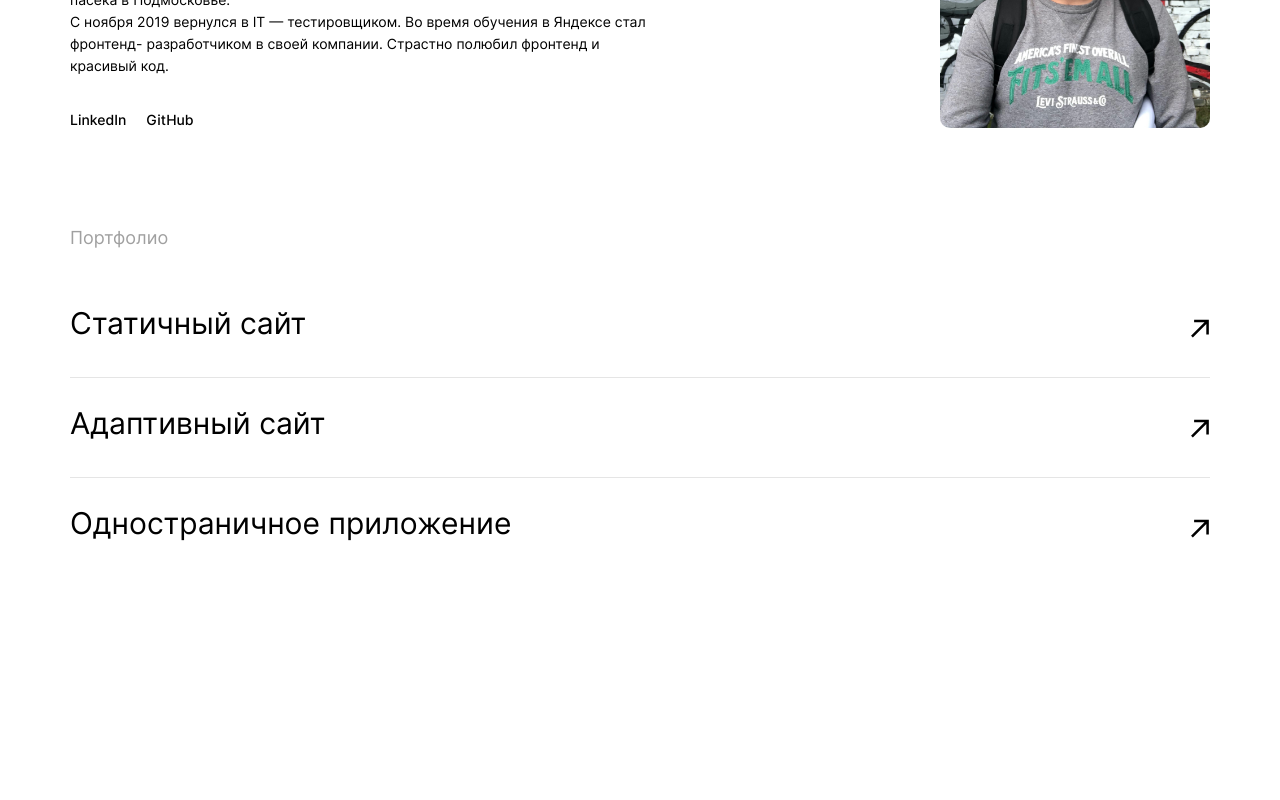
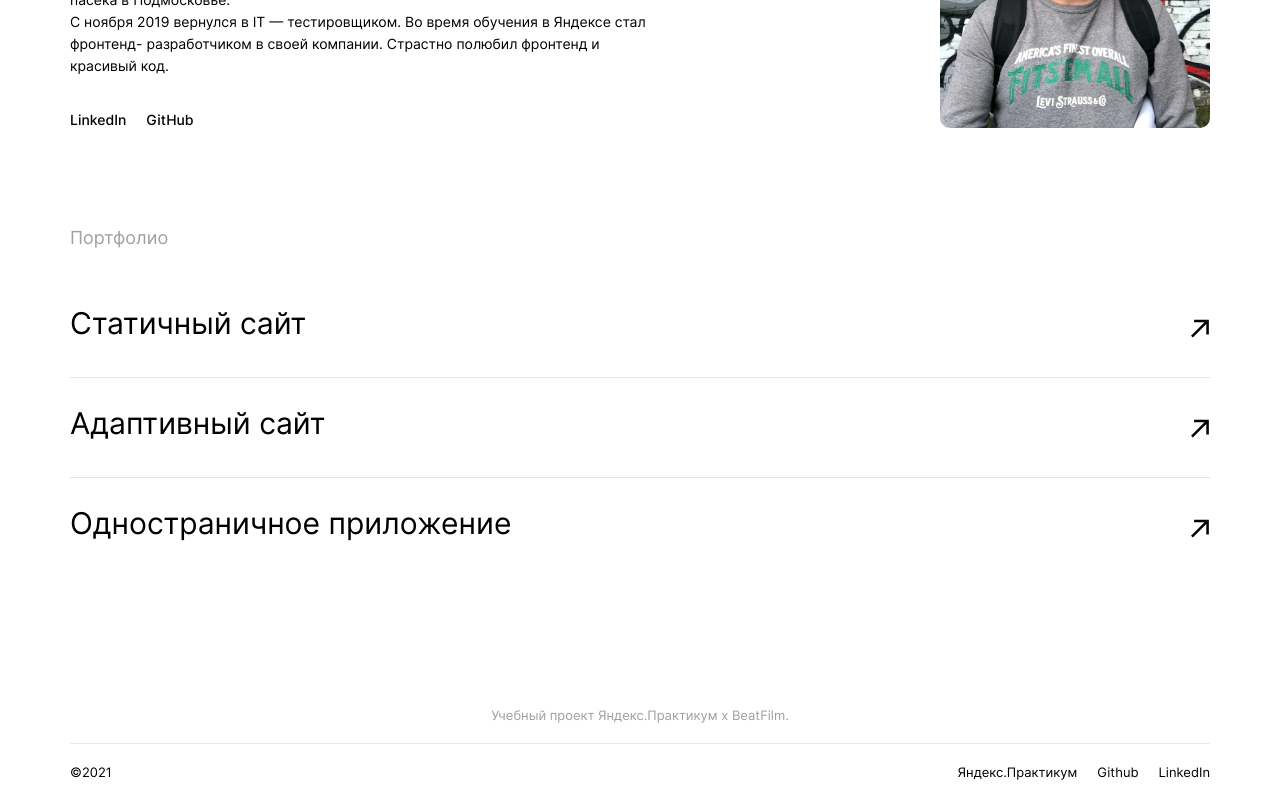
Before and after one commit to Tom-Pepper/movies-explorer-frontend, a React (Create React App) app: page / in a window 1280 px wide. Shown: the part 2406-3206 px from the top of the page. Before the commit the page ends 2983 px from the top, so only its background shows below. Built offline with nearby package versions, Linux system fonts and the light colour scheme.

Commit message:
dev: реализация футера, адаптив лендинга готов

```diff
--- a/src/components/App/App.js
+++ b/src/components/App/App.js
@@ -5,12 +5,14 @@ import Header from '../Header/Header';
 import Main from '../Main/Main';
 
 import './App.css';
+import Footer from "../Footer/Footer";
 
 function App() {
   return (
     <div className="page">
       <Header />
       <Main />
+      <Footer />
     </div>
   );
 }
--- /dev/null
+++ b/src/components/Footer/Footer.css
@@ -0,0 +1,96 @@
+.footer {
+
+}
+
+.footer__wrapper {
+  display: flex;
+  flex-direction: column;
+  justify-content: space-between;
+  text-align: center;
+}
+
+.footer__links-wrapper {
+
+}
+
+.footer__title {
+  margin: 0;
+  padding: 79px 0 21px;
+  font-weight: 400;
+  font-size: 12px;
+  line-height: 14px;
+  text-align: center;
+  color: #A0A0A0;
+  border-bottom: 1px solid #E8E8E8;
+}
+
+.footer__links {
+  margin: 0;
+  padding: 0 0 30px;
+  list-style: none;
+}
+
+.footer__item {
+  padding-top: 12px;
+  font-weight: 400;
+  font-size: 12px;
+  line-height: 14px;
+}
+
+.footer__item:first-child {
+  padding-top: 30px;
+}
+
+.footer__item-link {
+  text-decoration: none;
+  color: #000000;
+  transition: opacity 0.1s ease-in-out 0.1s;
+}
+
+.footer__item-link:hover {
+  opacity: 0.7;
+}
+
+.footer__copyright {
+  margin: 0;
+  padding-bottom: 10px;
+  font-weight: 400;
+  font-size: 12px;
+  line-height: 14px;
+  color: #A0A0A0;
+}
+
+@media screen and (min-width: 450px) {
+  .footer__title {
+    padding-bottom: 20px;
+    font-size: 13px;
+    line-height: 16px;
+  }
+
+  .footer__wrapper {
+    flex-direction: row-reverse;
+  }
+
+  .footer__links {
+    display: flex;
+    padding: 0;
+    align-items: center;
+  }
+
+  .footer__item, .footer__item:first-child {
+    padding: 20px 20px 0 0;
+    font-size: 13px;
+    line-height: 16px;
+  }
+
+  .footer__item:last-of-type {
+    padding-right: 0;
+  }
+
+  .footer__copyright {
+    padding: 20px 0;
+    font-size: 13px;
+    line-height: 16px;
+    color: #000000;
+  }
+}
--- /dev/null
+++ b/src/components/Footer/Footer.js
@@ -0,0 +1,31 @@
+import React from 'react';
+
+import './Footer.css';
+
+function Footer() {
+  const currentYear = new Date().getFullYear();
+
+  return(
+    <section className="footer about-project">
+      <h3 className="footer__title">Учебный проект Яндекс.Практикум х BeatFilm.</h3>
+      <div className="footer__wrapper">
+        <div className="footer__links-wrapper">
+          <ul className="footer__links">
+            <li className="footer__item">
+              <a href="https://praktikum.yandex.ru/" className="footer__item-link" target="_blank">Яндекс.Практикум</a>
+            </li>
+            <li className="footer__item">
+              <a href="https://github.com/Tom-Pepper" className="footer__item-link" target="_blank">Github</a>
+            </li>
+            <li className="footer__item">
+              <a href="https://www.linkedin.com/in/artem88/" className="footer__item-link" target="_blank">LinkedIn</a>
+            </li>
+          </ul>
+        </div>
+        <p className="footer__copyright">&copy;{currentYear === 2021 ? '2021': `2021 — ${currentYear}`}</p>
+      </div>
+    </section>
+  );
+}
+
+export default Footer;
--- a/src/components/Main/AboutMe/AboutMe.js
+++ b/src/components/Main/AboutMe/AboutMe.js
@@ -5,6 +5,20 @@ import photo from '../../../images/artem.jpg';
 import PortfolioTitle from "../../PortfolioTitle/PortfolioTitle";
 
 function AboutMe() {
+  // Функция динамического расчета возраста
+  function age(birtDate) {
+    const years = ((new Date().getTime() - new Date(birtDate)) / (24 * 3600 * 365.25 * 1000)) | 0;
+    const secondDigit = +String(years).charAt(1);
+
+    if (secondDigit === 1) {
+      return years + ' год';
+    } else if (secondDigit === 2 || secondDigit === 3 || secondDigit === 4) {
+      return years + ' года';
+    } else {
+      return years + ' лет';
+    }
+  }
+
   return(
     <section className="about-me about-project" id="student">
       <PortfolioTitle title="Студент" />
@@ -13,7 +27,9 @@ function AboutMe() {
         <div className="about-me__bio-wrapper">
           <div className="about-me__bio-wrapper-info">
             <h3 className="about-me__name techs__title">Артем</h3>
-            <h4 className="about-me__subtitle">Фронтенд-разработчик</h4>
+            <h4 className="about-me__subtitle">
+              Фронтенд-разработчик, {age('1988-06-04')}
+            </h4>
             <p className="about-me__bio about-project__item-text">Привет! Я из Москвы, карьеру начинал в IT, потом
               работал в продажах, и даже руководил собственным интернет-
               магазином. Увлекаюсь бегом, настольными играми и путешествиями. А еще у меня есть замечательная жена и ...
@@ -23,7 +39,8 @@ function AboutMe() {
           </div>
           <ul className="about-me__contacts">
             <li className="about-me__contacts-link">
-              <a href="https://www.linkedin.com/in/artem88/" className="about-me__contacts-link" target="_blank">LinkedIn</a>
+              <a href="https://www.linkedin.com/in/artem88/" className="about-me__contacts-link" target="_blank">
+                LinkedIn</a>
             </li>
             <li className="about-me__contacts-link">
               <a href="https://github.com/Tom-Pepper" className="about-me__contacts-link" target="_blank">GitHub</a>
--- a/src/components/Main/Portfolio/Portfolio.css
+++ b/src/components/Main/Portfolio/Portfolio.css
@@ -26,6 +26,7 @@
 
 .portfolio__list-item:last-of-type {
   border: none;
+  padding-bottom: 70px;
 }
 
 .portfolio__list-item:first-child {
--- a/src/components/Main/Portfolio/Portfolio.js
+++ b/src/components/Main/Portfolio/Portfolio.js
@@ -9,15 +9,18 @@ function Portfolio() {
       <h2 className="portfolio__title">Портфолио</h2>
       <ul className="portfolio__list">
         <li className="portfolio__list-item">
-          <a href="" className="portfolio__list-link" target="_blank">Статичный сайт</a>
+          <a href="https://tom-pepper.github.io/how-to-learn/index.html" className="portfolio__list-link"
+             target="_blank">Статичный сайт</a>
           <img src={arrow} alt="Стрелка, указывающая в правый верхний угол" className="portfolio__list-link-image"/>
         </li>
         <li className="portfolio__list-item">
-          <a href="" className="portfolio__list-link" target="_blank">Адаптивный сайт</a>
+          <a href="https://tom-pepper.github.io/russian-travel/index.html" className="portfolio__list-link"
+             target="_blank">Адаптивный сайт</a>
           <img src={arrow} alt="Стрелка, указывающая в правый верхний угол" className="portfolio__list-link-image"/>
         </li>
         <li className="portfolio__list-item">
-          <a href="" className="portfolio__list-link" target="_blank">Одностраничное приложение</a>
+          <a href="https://tom-pepper.github.io/mesto/index.html" className="portfolio__list-link"
+             target="_blank">Одностраничное приложение</a>
           <img src={arrow} alt="Стрелка, указывающая в правый верхний угол" className="portfolio__list-link-image"/>
         </li>
       </ul>
```
